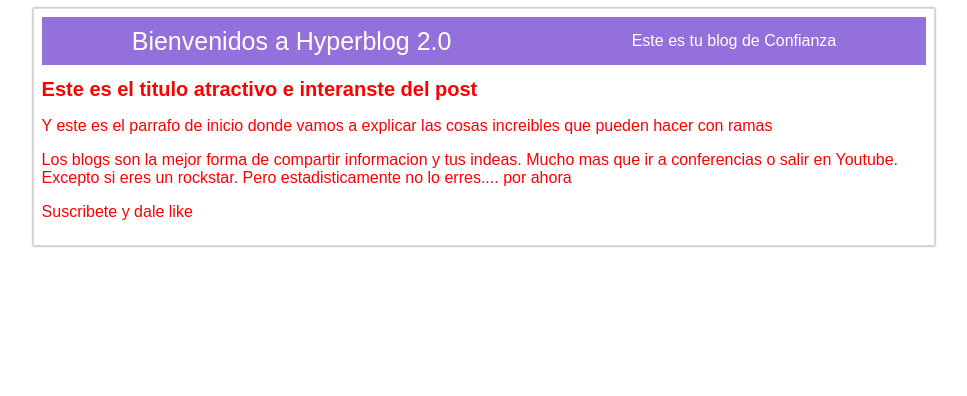
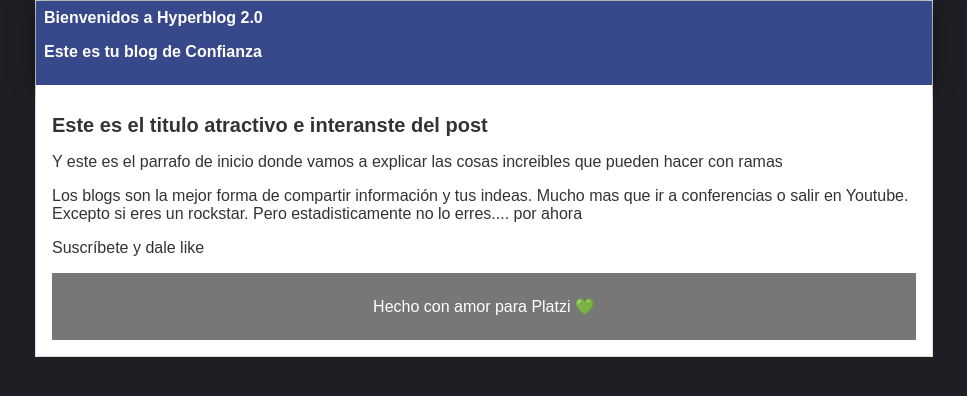
Before and after one commit to pcabreram1234/hyperblog, a website: page index.html in a window 1280 px wide. Shown: the whole page, without its empty margins (156-1123 px from the left). Drawn offline with Linux system fonts and the light colour scheme.

Commit message:
Footer terminado

```diff
--- a/css/style.css
+++ b/css/style.css
@@ -1,34 +1,47 @@
 body {
+  background: #1e1f24;
+  color: #333;
   text-align: center;
   font-family: Arial;
-  color: red;
   font-size: 16px;
+  margin: 0;
+  padding: 0;
 }
-
 #cabecera {
-  width: 100%;
-  background: mediumpurple;
-  height: 3rem;
-  text-align: center;
-  color: white;
-  display: flex;
-  align-items: center;
-  justify-content: space-around;
+  background: #37488b;
+  box-shadow: 0 2px 20px 0 rgba(0, 0, 0, 0.5);
+  color: #fff;
+  font-weight: 700;
+  margin: 0;
+  padding: 0.5em;
 }
-
-#cabecera span:nth-child(1) {
-  font-size: 25px;
+#cabecera #logo {
+  width: 20px;
+  vertical-align: middle;
 }
-
+#cabecera #tagline {
+  padding: 0 0 0 1em;
+  font-weight: 400;
+  font-size: 0.8em;
+}
 #container {
   width: 70%;
-  padding: 0.5rem;
+  padding: 0;
   text-align: left;
   border: 1px solid #ddd;
   margin: 0 auto;
-  box-shadow: 0px 0px 2px 0px #0000008f;
 }
-
 #container h1 {
   font-size: 20px;
 }
+#post {
+  background: #fff;
+  padding: 1em;
+}
+
+#footer {
+  background: #777;
+  color: white;
+  text-align: center;
+  padding: 0.5em;
+}
--- a/index.html
+++ b/index.html
@@ -21,12 +21,16 @@
         </p>
 
         <p>
-          Los blogs son la mejor forma de compartir informacion y tus indeas.
+          Los blogs son la mejor forma de compartir información y tus indeas.
           Mucho mas que ir a conferencias o salir en Youtube. Excepto si eres un
           rockstar. Pero estadisticamente no lo erres.... por ahora
         </p>
 
-        <p>Suscribete y dale like</p>
+        <p>Suscríbete y dale like</p>
+
+        <div id="footer">
+          <p>Hecho con amor para Platzi 💚</p>
+        </div>
       </div>
     </div>
   </body>
```
